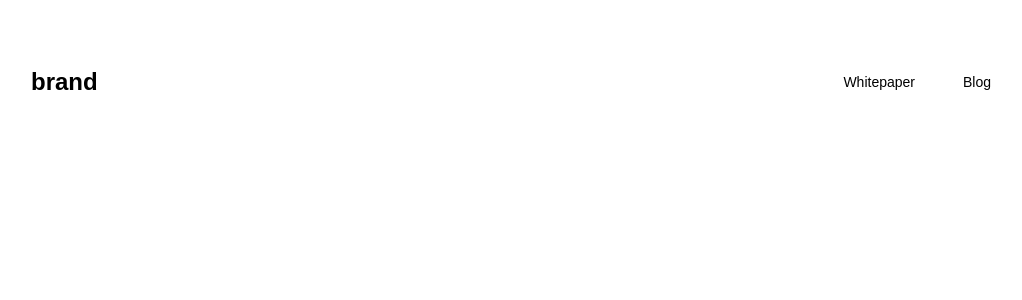
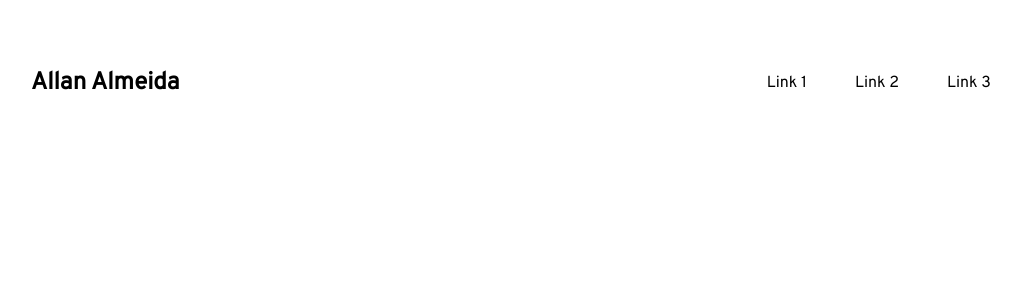
Before and after one commit to allan-almeida/particle-loaders, a React (Create React App) app: page / in a window 1280 px wide. Shown: the top 300 px of the page, without its empty margins (129-1151 px from the left). Built offline with nearby package versions, Linux system fonts and the light colour scheme.

Commit message:
refactored navbar

```diff
--- a/public/index.html
+++ b/public/index.html
@@ -10,6 +10,7 @@
     -->
     <link rel="manifest" href="%PUBLIC_URL%/manifest.json">
     <link rel="shortcut icon" href="%PUBLIC_URL%/favicon.ico">
+    <link href="https://fonts.googleapis.com/css?family=Overpass" rel="stylesheet">
     <!--
       Notice the use of %PUBLIC_URL% in the tags above.
       It will be replaced with the URL of the `public` folder during the build.
--- a/src/App.js
+++ b/src/App.js
@@ -1,17 +1,15 @@
 import React from 'react'
+import { ThemeProvider } from 'styled-components'
+import { theme } from './styles'
 // Components
 import Navbar from './components/Navbar'
 
 class App extends React.Component {
   render () {
     return (
-      <div>
-        <div>
-          <Navbar
-
-          />
-        </div>
-      </div>
+      <ThemeProvider theme={theme}>
+        <Navbar />
+      </ThemeProvider>
     )
   }
 }
--- a/src/components/Burger.js
+++ b/src/components/Burger.js
@@ -1,8 +1,5 @@
 import React from 'react'
 import styled from 'styled-components'
-
-// const TRANSITION = `transform 0.2s ease-in-out, opacity 0.2s ease-in-out`
-const TRANSITION = `all 400ms cubic-bezier(0.39, 0.575, 0.565, 1)`
 
 const InlineSvg = styled.svg`
   display: inline-block;
@@ -12,7 +9,7 @@ const Top = styled.path`
   transform: rotate(0) translateY(0) translateX(0);
   opacity: 1;
   transform-origin: 18px 5px;
-  transition: ${TRANSITION};
+  transition: ${props => props.theme.transitions.navbarToggle};
   transform: ${props => props.move ? `rotate(-45deg) translateY(0em) translateX(0em)` : ``};
 `
 
@@ -28,7 +25,7 @@ const Bottom = styled.path`
   transform: rotate(0) translateY(0) translateX(0);
   opacity: 1;
   transform-origin: 17px 12px;
-  transition: ${TRANSITION};
+  transition: ${props => props.theme.transitions.navbarToggle};
   transform: ${props => props.move ? `rotate(45deg) translateY(0em) translateX(0em)` : ``};
 `
 
--- a/src/components/Navbar.js
+++ b/src/components/Navbar.js
@@ -1,13 +1,7 @@
 import React from 'react'
 import styled, { withTheme } from 'styled-components'
 import { media } from '../styles'
-// import Dropdown from './Dropdown'
-import Burger from '../components/Burger'
-
-console.log(media)
-// const TRANSITION = `transform 0.2s ease-in-out, opacity 0.2s ease-in-out`
-const TRANSITION = `all 400ms cubic-bezier(0.39, 0.575, 0.565, 1)`
-const NAVTRANSITION = `all 250ms cubic-bezier(0.39, 0.575, 0.565, 1)`
+import Burger from './Burger'
 
 const Container = styled.nav`
   position: fixed;
@@ -21,7 +15,7 @@ const Container = styled.nav`
   background: #FFF;
   z-index: 2;
   flex-wrap: wrap;
-  transition: ${NAVTRANSITION};
+  transition: ${props => props.theme.transitions.navbarScroll};
   padding: ${props => props.scrolled ? `1.5em 12.5vw` : `3em 12.5vw`};
   background: ${props => props.scrolled ? `#FFF` : `transparent`};
   box-shadow: ${props => props.scrolled ? `4px 4px 11px 0 rgba(0,0,0,.14)` : ``};
@@ -45,7 +39,7 @@ const List = styled.ul`
 
 const ListContainer = styled.div`
   display: block;
-  transition: ${TRANSITION};
+  transition: ${props => props.theme.transitions.navbarToggle};
   ${media.phone`
     max-height: ${props => props.visible ? `202px` : `0px`};
     flex-basis: 100%;
@@ -69,8 +63,6 @@ const ListItem = styled.li`
     padding: 16px 0;
   `}
   > a {
-    font-family: 'Montserrat', Arial, sans-serif;
-    font-size: 14px;
     font-weight: normal;
     color: black;
     text-decoration: none;
@@ -122,21 +114,6 @@ class Navbar extends React.Component {
     })
   }
 
-  _linkMedium = () => {
-    console.info('analytics')
-    console.info('link to medium @brightnetwork')
-  }
-
-  _linkWhitePaper = () => {
-    console.info('analytics')
-    console.info('link to whitepaper @brightnetwork')
-  }
-
-  _linkTelegram = () => {
-    console.info('analytics')
-    console.info('link to telegram t.me/brightnetwork')
-  }
-
   toggle = () => {
     this.setState({
       showMenu: !this.state.showMenu
@@ -147,15 +124,16 @@ class Navbar extends React.Component {
     return (
       <Container scrolled={this.state.scrolled}>
         <a to='/'>
-          <h1>brand</h1>
+          <h1>Allan Almeida</h1>
         </a>
         <Toggler onClick={this.toggle}>
           <Burger animate={this.state.showMenu}/>
         </Toggler>
         <ListContainer visible={this.state.showMenu}>
           <List>
-            <ListItem><a onClick={this._linkWhitePaper}>Whitepaper</a></ListItem>
-            <ListItem><a onClick={this._linkMedium}>Blog</a></ListItem>
+            <ListItem><a>Link 1</a></ListItem>
+            <ListItem><a>Link 2</a></ListItem>
+            <ListItem><a>Link 3</a></ListItem>
           </List>
         </ListContainer>
       </Container>
--- a/src/index.css
+++ b/src/index.css
@@ -1,5 +1,6 @@
 body {
   margin: 0;
   padding: 0;
-  font-family: sans-serif;
+  font-family: 'Overpass', sans-serif;
+  font-size: 1rem;
 }
--- a/src/styles/theme.js
+++ b/src/styles/theme.js
@@ -5,7 +5,12 @@ const theme = {
     darkGrey: 'grey'
   },
   transitions: {
-    default: null
+    navbarToggle: `all 400ms cubic-bezier(0.39, 0.575, 0.565, 1)`,
+    navbarScroll: `all 250ms cubic-bezier(0.39, 0.575, 0.565, 1)`
+  },
+  fonts: {
+    primary: `'Overpass', sans-serif`,
+    text: `'Open-sans', sans-serif`
   }
 }
 
```
Also changed, not shown: src/images/brand/icon.svg (added).
